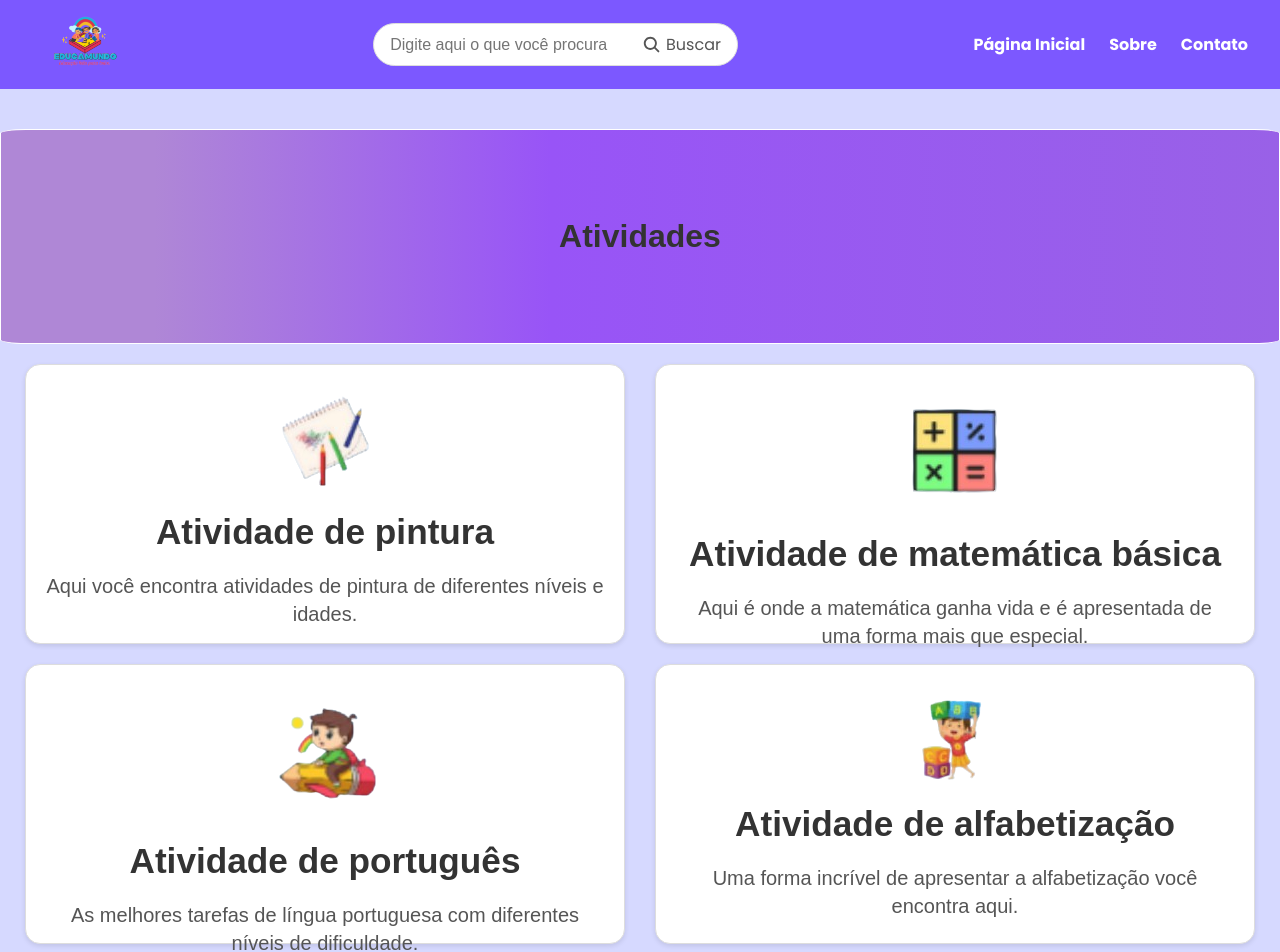
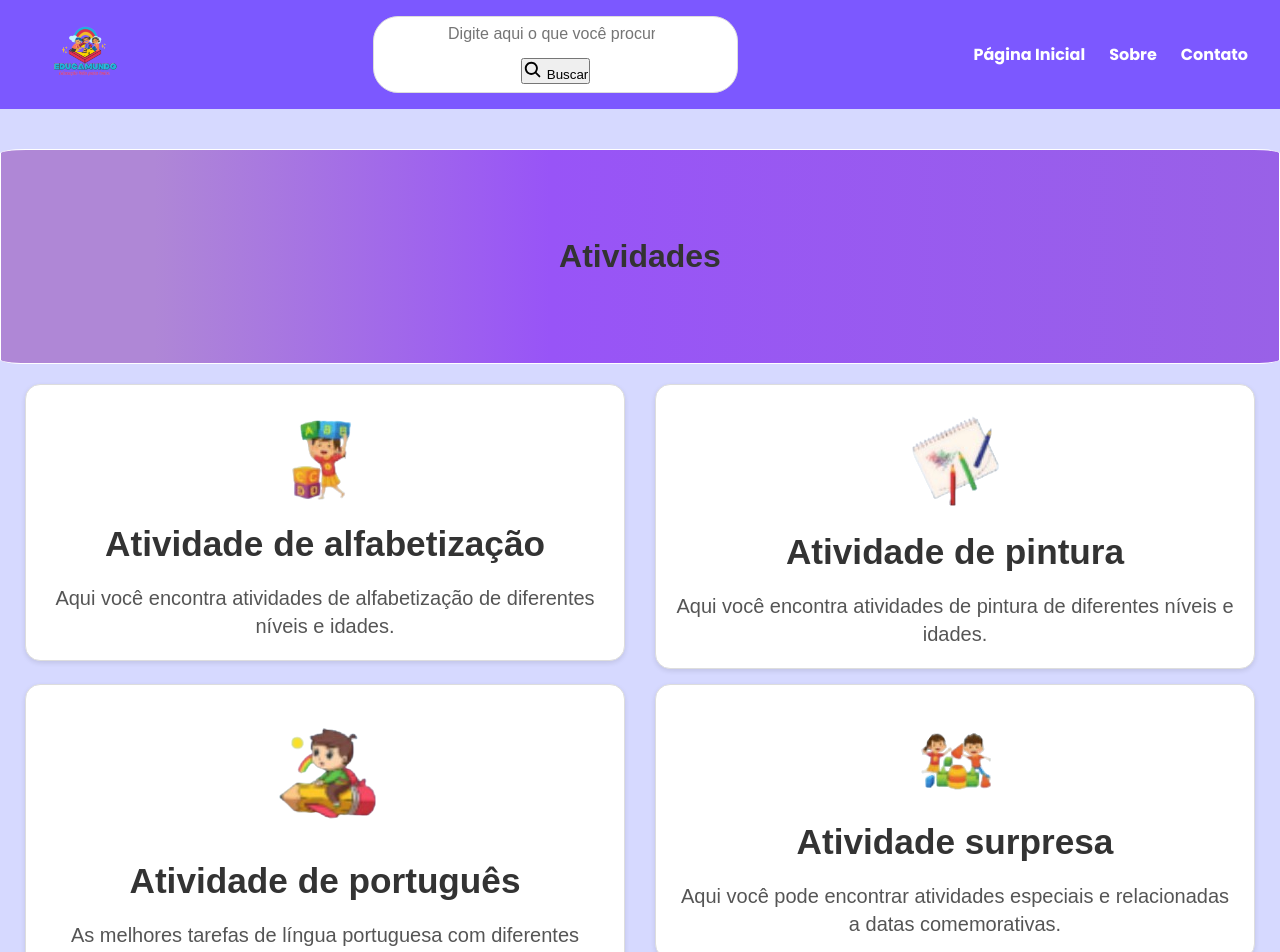
Before and after one commit to LeviGabriel867/EducaMundo, a React (Vite) app in the folder front-end/: page /Activities in a window 1280 px wide. Shown: the top 952 px of the page. Built offline with nearby package versions, Linux system fonts and the light colour scheme.

Commit message:
feat: Implementação da barra de pesquisa

```diff
--- a/front-end/src/App.jsx
+++ b/front-end/src/App.jsx
@@ -6,14 +6,16 @@ import Activities from './components/Pages/activities/Activities.jsx'
 import InteractiveVideos from './components/Pages/interactiveVideos/InteractiveVideos.jsx'
 import Suggestions from './components/Pages/suggestions/Suggestions.jsx'
 import SuggestionsPage from './components/Pages/suggestions/SuggestionsPage.jsx';
+import { SearchProvider } from "./context/SearchContext"; // Importa o contexto
 import HomePageGames from './components/games/pageGame/homePageGames.jsx';
-
+import SearchResults from './components/header/SearchResults.jsx';
 import './App.css';
 
 function App() {
 
 
   return (
+    <SearchProvider>
       <Router>
         <div>
           <Routes>
@@ -25,9 +27,11 @@ function App() {
             <Route path='/Suggestions' element={<Suggestions/>}/>
             <Route path="/suggestionsPage" element={<SuggestionsPage />} />
             <Route path='/games' element={<HomePageGames/>}/>
+            <Route path='/buscar' element={<SearchResults/>}/>
           </Routes>
         </div>
       </Router>
+    </SearchProvider>
   )
 }
 
--- a/front-end/src/components/Pages/activities/Activities.jsx
+++ b/front-end/src/components/Pages/activities/Activities.jsx
@@ -11,11 +11,57 @@ import PortugueseImg from "../../../assets/activitiesPortuguese.png";
 import LiteracyImg from "../../../assets/activitiesLiteracy.png";
 import SurpraiseImg from "../../../assets/activitiesSurpraise.png";
 import Header from "../../header/Header.jsx";
+import { useSearch } from "../../../context/SearchContext.jsx";
 import Footer from "../../footer/Footer.jsx";
 import './Activities.css';
 
 function Activities() {
     const [activeComponent, setActiveComponent] = useState(null); // Estado para armazenar o componente ativo
+    const { searchQuery } = useSearch(); // Obtém o termo de busca do contexto
+
+    const options = [
+    {
+        component: "literacy",
+        img: LiteracyImg,
+        h1: "Atividade de alfabetização",
+        paragraph: "Aqui você encontra atividades de alfabetização de diferentes níveis e idades.",
+        onClick: () => setActiveComponent("literacy")
+    },
+    {
+        component: "pictures",
+        img: PictureImg,
+        h1: "Atividade de pintura",
+        paragraph: "Aqui você encontra atividades de pintura de diferentes níveis e idades.",
+        onClick: () => setActiveComponent("pictures")
+    },
+    {
+        component: "portuguese",
+        img: PortugueseImg,
+        h1: "Atividade de português",
+        paragraph: "As melhores tarefas de língua portuguesa com diferentes níveis de dificuldade.",
+        onClick: () => setActiveComponent("portuguese")
+    },
+    {
+        component: "surpraise",
+        img: SurpraiseImg,
+        h1: "Atividade surpresa",
+        paragraph: "Aqui você pode encontrar atividades especiais e relacionadas a datas comemorativas.",
+        onClick: () => setActiveComponent("surpraise")
+    },
+    {
+        component: "math",
+        img: MathImg,
+        h1: "Atividade de matemática básica",
+        paragraph: "Aqui é onde a matemática ganha vida e é apresentada de uma forma mais que especial.",
+        onClick: () => setActiveComponent("math")
+    },
+
+
+    ];
+     // Filtra as opções com base no termo de busca
+     const filteredOptions = options.filter((option) =>
+        option.h1.toLowerCase().includes(searchQuery.toLowerCase())
+    );
 
     return (
         <div>
@@ -35,45 +81,16 @@ function Activities() {
                                 <Math category="Atividade de matemática básica" />
                             ) : (
                                 <div className="containerActivities">
-                                    <ButtonActivities
-                                        shouldShowComponent={false}
-                                        img={PictureImg}
-                                        h1="Atividade de pintura"
-                                        paragraph="Aqui você encontra atividades de pintura de diferentes níveis e idades."
-                                        onClick={() => setActiveComponent("pictures")}
-                                    />
-
-                                    <ButtonActivities
-                                        shouldShowComponent={false}
-                                        img={MathImg}
-                                        h1="Atividade de matemática básica"
-                                        paragraph="Aqui é onde a matemática ganha vida e é apresentada de uma forma mais que especial."
-                                        onClick={() => setActiveComponent("math")}
-                                    />
-
-                                    <ButtonActivities
-                                        shouldShowComponent={false}
-                                        img={PortugueseImg}
-                                        h1={"Atividade de português"}
-                                        paragraph={"As melhores tarefas de língua portuguesa com diferentes níveis de dificuldade. "}
-                                        onClick={() => setActiveComponent("portuguese")}
-                                    />
-
-                                    <ButtonActivities
-                                        shouldShowComponent={false}
-                                        img={LiteracyImg}
-                                        h1={"Atividade de alfabetização"}
-                                        paragraph={"Uma forma incrível de apresentar a alfabetização você encontra aqui. "}
-                                        onClick={() => setActiveComponent("literacy")}
-                                    />
-
-                                    <ButtonActivities
-                                        shouldShowComponent={false}
-                                        img={SurpraiseImg}
-                                        h1={"Atividade surpresa"}
-                                        paragraph={"Aqui você pode encontrar atividades especiais e relacionadas a datas comemorativas. "}
-                                        onClick={() => setActiveComponent("surpraise")}
-                                    />
+                                    {filteredOptions.map((option, index) => (
+                                        <div className="button-activities" key={index}>
+                                            <ButtonActivities
+                                                img={option.img}
+                                                h1={option.h1}
+                                                paragraph={option.paragraph}
+                                                onClick={option.onClick}
+                                            />
+                                        </div>
+                                    ))}
                                 </div>
                             )}
                         </div>
--- a/front-end/src/components/Pages/login/Login.css
+++ b/front-end/src/components/Pages/login/Login.css
@@ -17,13 +17,10 @@ body {
   flex-direction: column;
   align-items: stretch;
   justify-content: center;
-  width: 80%;
+  width: 100%;
   max-width: 800px;
   margin: 0 auto;
-  border: 3px solid #fff;
   padding: 2%;
-  background-color: #c7e1f1;
-  border-radius: 10px;
   font-size: 1.1vw;
   position: absolute;
   top: 50%;
--- a/front-end/src/components/Pages/login/Login.jsx
+++ b/front-end/src/components/Pages/login/Login.jsx
@@ -3,6 +3,7 @@ import HomePageComponent from "../welcome/HomePage";
 import CustomDropdown from "./CustomDropdown";
 import UploadVideo from "./UploadVideo";
 import SuggestionsUsers from "./SuggetionsUsers";
+import laptop from '../../../assets/laptop.png'
 import "./Login.css";
 
 function Login() {
@@ -154,6 +155,10 @@ function Login() {
                 <>
                     {typeUser ? (
                         <div className="container-login">
+                            <div className="left-side">
+                                <img src={laptop} alt="laptop" />
+                            </div>
+
                             <h1>SEÇÃO DE ADMINISTRADOR</h1>
                             <h1>Insira suas credenciais</h1>
                             <form onSubmit={handleSubmit}>
--- a/front-end/src/components/Pages/servicesSystem/ServicesSystem.jsx
+++ b/front-end/src/components/Pages/servicesSystem/ServicesSystem.jsx
@@ -1,21 +1,64 @@
+import React from "react";
 import { Link } from "react-router-dom";
 import "./ServicesSystem.css";
 import Footer from "../../footer/Footer";
 import CriancasABC from "../../../assets/criançasABC.png";
-import component from "../../../assets/component.png" // Imagem do componente
+import component from "../../../assets/component.png";
 import ButtonOptions from "../../button/ButtonOptions";
 import Header from "../../header/Header";
+import { useSearch } from "../../../context/SearchContext"; // Importa o contexto
 
 function ServicesSystem() {
+    const { searchQuery } = useSearch(); // Obtém o termo de busca do contexto
+
+    // Dados simulados que serao usados na pesquisa e também para exibir as opções de atividades
+    const options = [
+        {
+            path: "/Activities",
+            img: component,
+            h1: "Atividades",
+            paragraph: "Descubra atividades lúdicas e educativas para crianças autistas.",
+        },
+        {
+            path: "/InteractiveVideos",
+            img: component,
+            h1: "Vídeos Interativos",
+            paragraph: "Aprenda com vídeos interativos e educativos. Diversão garantida.",
+        },
+        {
+            path: "/games",
+            img: component,
+            h1: "Jogos Educativos",
+            paragraph: "Desenvolva competências com jogos educativos.",
+        },
+        {
+            path: "/Suggestions",
+            img: component,
+            h1: "Sua opinião importa",
+            paragraph: "Compartilhe suas ideias e sugestões. Sua opinião é essencial.",
+        }
+    ];
+
+    // Filtra as opções com base no termo de busca
+    const filteredOptions = options.filter((option) =>
+        option.h1.toLowerCase().includes(searchQuery.toLowerCase())
+    );
+
     return (
         <div className="services-system">
-            <Header/>
+            <Header />
             <div className="services-system__main-content">
-                <img src={CriancasABC} alt="Crianças brincando com letras" className="services-system__main-image" />
+                <img
+                    src={CriancasABC}
+                    alt="Crianças brincando com letras"
+                    className="services-system__main-image"
+                />
                 <section className="services-system__text-section">
-                <h2>EducaMundo: Atividades e vídeos  educativos para crianças autistas. Simples de usar, para casa e escola.</h2>
-
-            </section>
+                    <h2>
+                        EducaMundo: Atividades e vídeos educativos para crianças autistas.
+                        Simples de usar, para casa e escola.
+                    </h2>
+                </section>
             </div>
             <div className="services-system-origin">
                 <h1 className="services-system__title">O que você busca hoje?</h1>
@@ -25,53 +68,20 @@ function ServicesSystem() {
             </div>
 
             <div className="services-system__options-container">
-
-                    <div className="button-options">
-                        <Link to={"/Activities"}>
-                        <ButtonOptions
-                            img={component}
-                            h1={"Atividades"}
-                            paragraph={"Descubra atividades lúdicas e educativas para crianças autistas."}
-                        />
-                        </Link>
-
-                    </div>
-
-                    <div  className="button-options">
-
-                        <Link to={"/InteractiveVideos"}>
+                {filteredOptions.map((option, index) => (
+                    <div className="button-options" key={index}>
+                        <Link to={option.path} state={{ currentPath: option.path }}>
                             <ButtonOptions
-                            img={component}
-                            h1={"Vídeos Interativos"}
-                            paragraph={"Aprenda com vídeos interativos e educativos. Diversão garantida."}
-
+                                img={option.img}
+                                h1={option.h1}
+                                paragraph={option.paragraph}
                             />
                         </Link>
                     </div>
-
-                    <div className="button-options">
-                        <Link to={'/games'}>
-                            <ButtonOptions
-                            img={component}
-                            h1={"Jogos Educativos"}
-                            paragraph={"Desenvolva competências com jogos educativos."}
-                            />
-                        </Link>
-                    </div>
-
-                    <div  className="button-options">
-                        <Link to={"/Suggestions"}>
-                            <ButtonOptions
-                            img={component}
-                            h1={"Sua opinião importa"}
-                            paragraph={"Compartilhe suas ideias e sugestões. Sua opinião é essencial."}
-                            />
-                        </Link>
-                    </div>
-
+                ))}
             </div>
 
-            <Footer/>
+            <Footer />
         </div>
     );
 }
--- a/front-end/src/components/Pages/welcome/HomePage.css
+++ b/front-end/src/components/Pages/welcome/HomePage.css
@@ -23,7 +23,7 @@ body {
 
 /* Estilos para a coluna esquerda */
 .welcome .left-side {
-    background-color: #1947e0;
+    background-color: #94ACFC;
     padding: 20px;
     display: flex;
     flex-direction: column;
--- a/front-end/src/components/header/Header.jsx
+++ b/front-end/src/components/header/Header.jsx
@@ -1,27 +1,44 @@
+import React from "react";
 import educaMundoLogo from "../../assets/educaMundo.png";
 import { IoSearch } from "react-icons/io5";
 import { Link } from "react-router-dom";
-import './Header.css'
-function Header(){
-    return(
+import { useSearch } from "../../context/SearchContext"; // Importa o contexto
+import './Header.css';
+
+function Header() {
+    const { searchQuery, setSearchQuery } = useSearch(); // Usa o contexto
+
+    const handleSearch = (e) => {
+        e.preventDefault();
+        // O termo de busca será atualizado no contexto
+        setSearchQuery(searchQuery.trim());
+    };
+
+    return (
         <div className="services-system__header">
             <Link to="/">
                 <img src={educaMundoLogo} alt="Logo EducaMundo" className="services-system__logo" />
             </Link>
-                <div className="services-system__search-bar">
-                    <input type="text" id="searchInput" placeholder="Digite aqui o que você procura" />
-                    <label htmlFor="searchInput">
+            <form className="services-system__search-bar" onSubmit={handleSearch}>
+                <input
+                    type="text"
+                    id="searchInput"
+                    placeholder="Digite aqui o que você procura"
+                    value={searchQuery}
+                    onChange={(e) => setSearchQuery(e.target.value)} // Atualiza o estado no contexto
+                />
+                <button type="submit" className="search-button">
                     <IoSearch className="search-icon" />
                     Buscar
-                    </label>
-                </div>
+                </button>
+            </form>
             <ul className="services-system__nav">
                 <li><Link to="/">Página Inicial</Link></li>
-                    <li><Link to="/sobre">Sobre</Link></li> {/* Adicione rotas corretas */}
-                    <li><Link to="/contato">Contato</Link></li> {/* Adicione rotas corretas */}
+                <li><Link to="/sobre">Sobre</Link></li>
+                <li><Link to="/contato">Contato</Link></li>
             </ul>
         </div>
-    )
+    );
 }
 
-export default Header
+export default Header;
--- /dev/null
+++ b/front-end/src/components/header/SearchResults.jsx
@@ -0,0 +1,53 @@
+import React from "react";
+import { useLocation } from "react-router-dom";
+
+function SearchResults() {
+    const location = useLocation();
+    const queryParams = new URLSearchParams(location.search);
+    const searchQuery = queryParams.get("q"); // Obtém o termo de busca da URL
+
+    // Simulação de dados por tela (substitua pelos dados reais)
+    const dataByScreen = {
+        "/Activities": [
+            { id: 1, name: "Atividade de pintura", description: "Atividades de pintura para diferentes níveis." },
+            { id: 2, name: "Atividade de matemática básica", description: "Matemática de forma divertida." },
+            { id: 3, name: "Atividade de português", description: "Tarefas de língua portuguesa." },
+            { id: 4, name: "Atividade de alfabetização", description: "Apresentação da alfabetização." },
+        ],
+        "/Services": [
+            { id: 1, name: "Atividades", description: "Atividades lúdicas e educativas." },
+            { id: 2, name: "Vídeos Interativos", description: "Vídeos educativos e interativos." },
+            { id: 3, name: "Jogos Educativos", description: "Jogos para desenvolver competências." },
+            { id: 4, name: "Sua opinião importa", description: "Compartilhe suas ideias e sugestões." },
+        ],
+    };
+
+    // Obtém os dados da tela atual
+    const currentPath = location.state?.currentPath || "/Activities"; // Substitua pelo caminho atual
+    const data = dataByScreen[currentPath] || [];
+
+    // Filtra os dados com base no termo de busca
+    const filteredData = data.filter((item) =>
+        item.name.toLowerCase().includes(searchQuery?.toLowerCase() || "")
+    );
+
+    return (
+        <div>
+            <h1>Resultados da busca por: "{searchQuery}"</h1>
+            {filteredData.length > 0 ? (
+                <ul>
+                    {filteredData.map((item) => (
+                        <li key={item.id}>
+                            <h2>{item.name}</h2>
+                            <p>{item.description}</p>
+                        </li>
+                    ))}
+                </ul>
+            ) : (
+                <p>Nenhum resultado encontrado.</p>
+            )}
+        </div>
+    );
+}
+
+export default SearchResults;
--- /dev/null
+++ b/front-end/src/context/SearchContext.jsx
@@ -0,0 +1,15 @@
+import React, { createContext, useState, useContext } from "react";
+
+const SearchContext = createContext();
+
+export const SearchProvider = ({ children }) => {
+    const [searchQuery, setSearchQuery] = useState("");
+
+    return (
+        <SearchContext.Provider value={{ searchQuery, setSearchQuery }}>
+            {children}
+        </SearchContext.Provider>
+    );
+};
+
+export const useSearch = () => useContext(SearchContext);
```
Also changed, not shown: front-end/src/assets/gradienteBlue.jpg (added), front-end/src/assets/laptop.png (added). Lines whose indentation alone changed are shown as unchanged.
